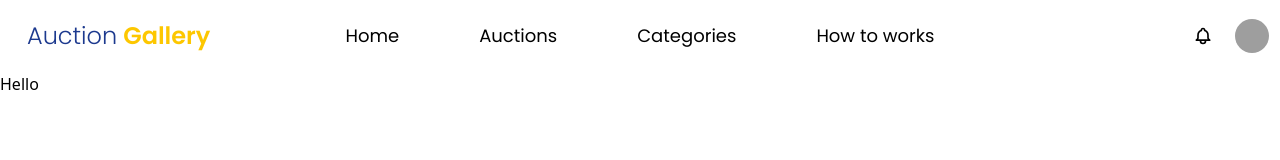
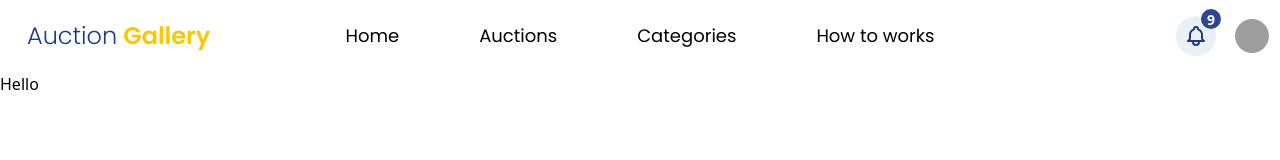
Before and after one commit to imam-hasan-jami/Auction-Gallery-B11A07-ProgrammingHero, a React (Vite) app in the folder Auction-Gallery-SPA/: page / in a window 1280 px wide. Shown: the top 160 px of the page. Built offline with nearby package versions, Linux system fonts and the light colour scheme; grey boxes are pictures that could not be loaded.

Commit message:
update navbar

```diff
--- a/Auction-Gallery-SPA/src/components/Navbar/Navbar.jsx
+++ b/Auction-Gallery-SPA/src/components/Navbar/Navbar.jsx
@@ -74,11 +74,11 @@ const Navbar = () => {
                     </ul>
                 </div>
                 <div className="navbar-end">
-                    <button className="btn btn-ghost">
+                    <button className="btn btn-circle btn-ghost bg-[#EBF0F5] text-blue-900 mr-4">
                         <div className="indicator">
                             <svg
                                 xmlns="http://www.w3.org/2000/svg"
-                                className="h-5 w-5"
+                                className="h-6 w-6"
                                 fill="none"
                                 viewBox="0 0 24 24"
                                 stroke="currentColor"
@@ -91,7 +91,9 @@ const Navbar = () => {
                                     d="M15 17h5l-1.405-1.405A2.032 2.032 0 0118 14.158V11a6.002 6.002 0 00-4-5.659V5a2 2 0 10-4 0v.341C7.67 6.165 6 8.388 6 11v3.159c0 .538-.214 1.055-.595 1.436L4 17h5m6 0v1a3 3 0 11-6 0v-1m6 0H9"
                                 />{" "}
                             </svg>
-                            <span className="badge badge-xs badge-primary indicator-item"></span>
+                            <span className="badge badge-md badge-primary indicator-item bg-blue-900 text-white rounded-full w-5 h-5 top-[-5px] right-[-3px]">
+                                9
+                            </span>
                         </div>
                     </button>
                     <div
```
